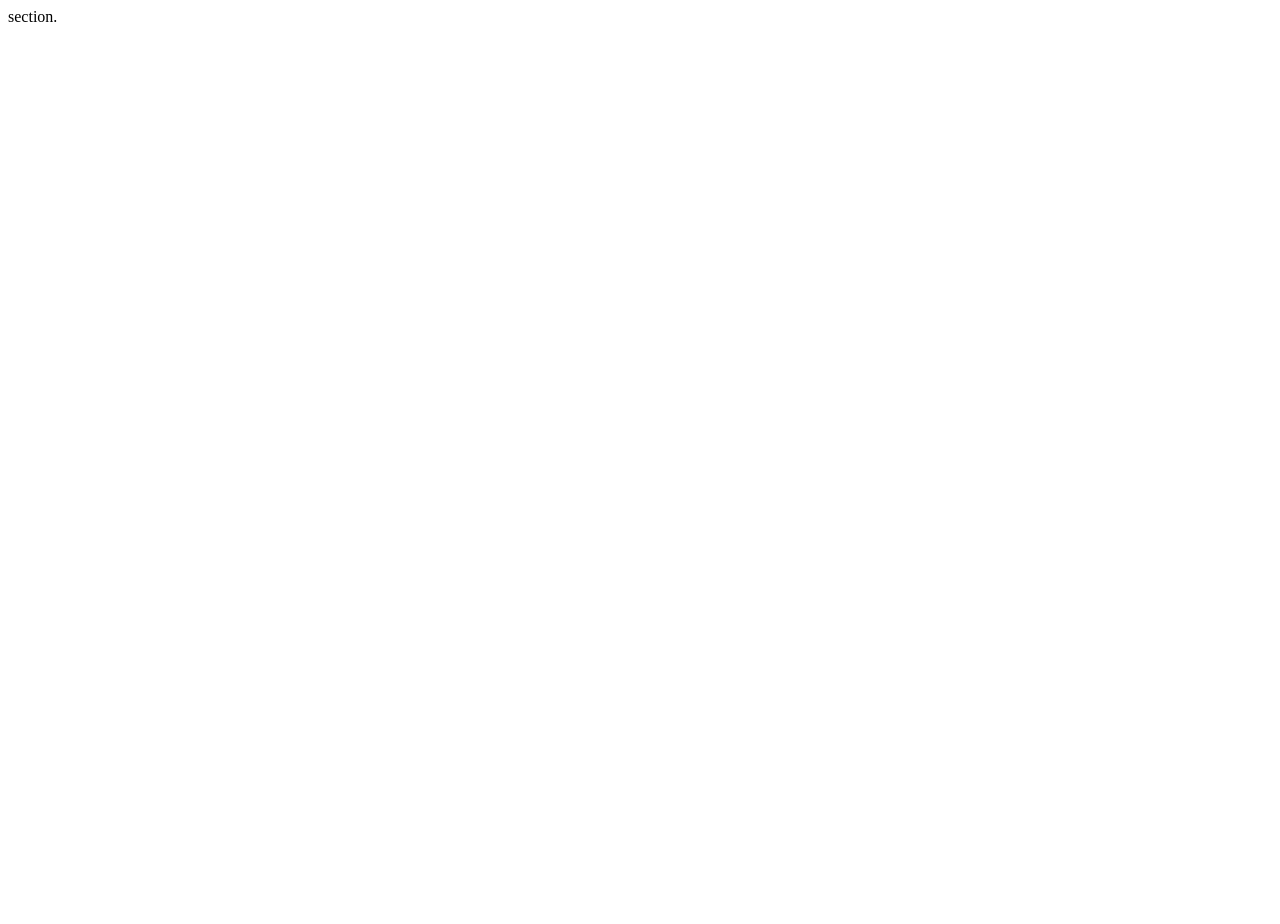
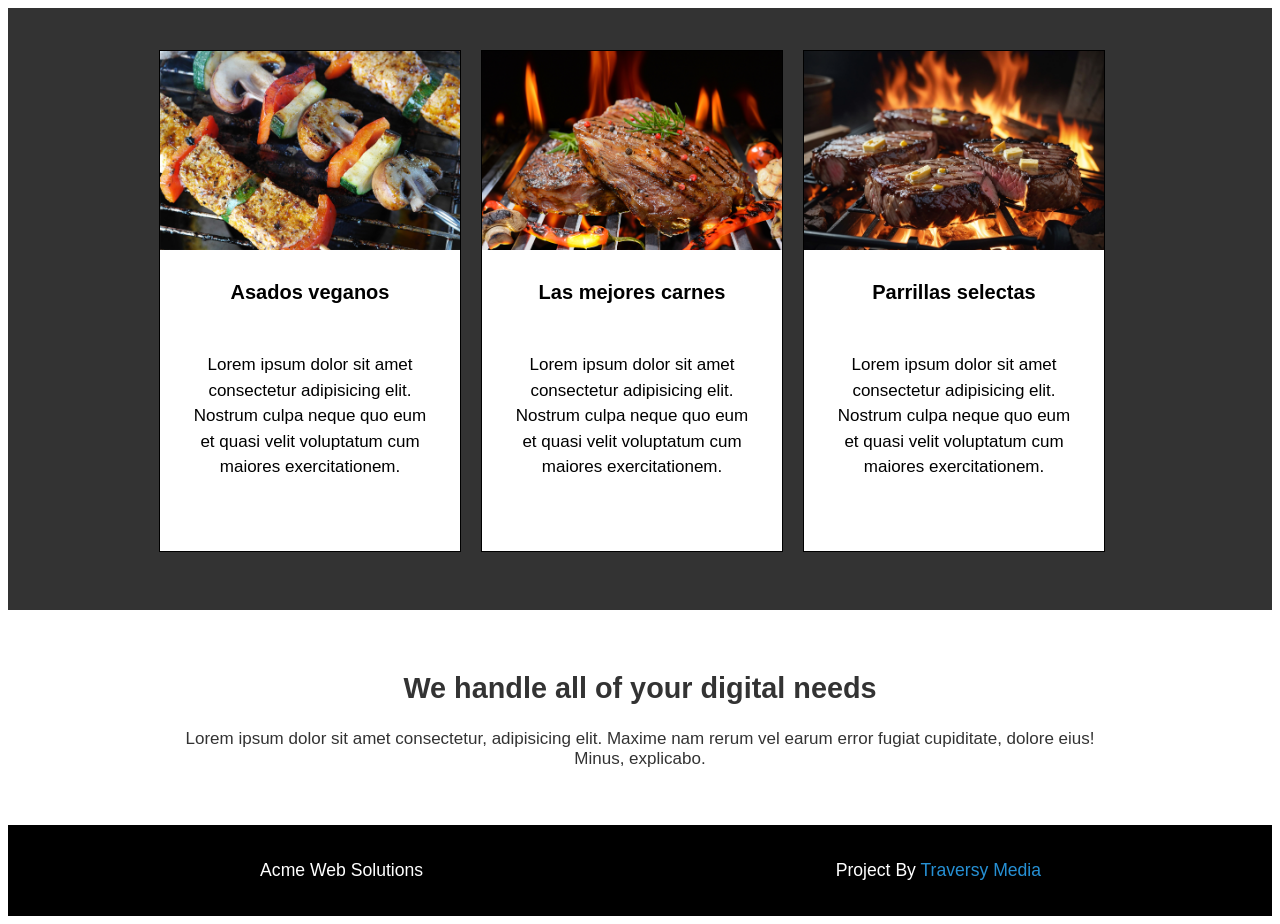
Before and after one commit to BarmanDev/Acme-Web-Clon, a plain HTML site: page index.html in a window 1280 px wide. Before the commit the page ends 800 px from the top, so only its background shows below. Drawn offline with Linux system fonts and the light colour scheme.

Commit message:
preparando merge

```diff
--- a/index.html
+++ b/index.html
@@ -7,20 +7,70 @@
     <title>ACME-WEB</title>
 </head>
 <body>
-    <header>
 
 
 
-    </header>
+
+
+
+
+
+
+
+
+
+
+
+
+
+
+
+
+
 
     <section class="about">
 
     </section>
 
-    <section class="card">
+
+    <section class="cards">
+
+        <div class="card">
+            <img src="img/imagen_1.jpg">
+            <h3>Asados veganos</h3>
+            <p>Lorem ipsum dolor sit amet consectetur adipisicing elit. Nostrum culpa neque quo eum et quasi velit voluptatum cum maiores exercitationem.</p>
+        </div>
+
+        <div class="card"><img src="img/imagen_2.jpg">
+            <h3>Las mejores carnes</h3>
+            <p>Lorem ipsum dolor sit amet consectetur adipisicing elit. Nostrum culpa neque quo eum et quasi velit voluptatum cum maiores exercitationem.</p>
+        </div>
+
+        <div class="card"><img src="img/imagen_3.jpg">
+            <h3>Parrillas selectas</h3>
+            <p>Lorem ipsum dolor sit amet consectetur adipisicing elit. Nostrum culpa neque quo eum et quasi velit voluptatum cum maiores exercitationem.</p>
+        </div>
+
+
 
     </section>
 
-    section.
+
+    <section class="texto">
+        <div class="content-wrap">
+            <h2> We handle all of your digital needs</h2>
+            <p>Lorem ipsum dolor sit amet consectetur, adipisicing elit. Maxime nam rerum vel earum error fugiat cupiditate, dolore eius! Minus, explicabo.</p>
+        </div>
+    </section>
+
+    <section class="footer" class=".content-wrap">
+        <div>
+            Acme Web Solutions
+        </div>
+        <div>
+            Project By <a href="https://www.traversymedia.com/">Traversy Media</a>
+        </div>
+    </section>
+
 </body>
 </html>
--- a/style.css
+++ b/style.css
@@ -0,0 +1,78 @@
+*{
+    font-family: Arial, Helvetica, sans-serif;
+}
+
+.card {
+    border: 1px solid black;
+    background-color: white;
+    width: 30%;
+    min-width: 280px;
+    max-width: 300px;
+    height:500px;
+    line-height: 40px;
+    text-align: center;
+    margin: 10px;
+    line-height: 1.5;
+}
+
+.card img {
+    width: 100%;
+}
+
+.card p {
+    padding: 1.5em;
+}
+
+h3 {
+    font-size: 20px;
+}
+
+p  {
+    font-size: 17px;
+}
+
+.content-wrap {
+    grid-column: 2/4;
+}
+
+.footer {
+    display: grid;
+    grid-template-columns: 1fr repeat(2, minmax(auto, 25em)) 1fr;
+    background-color: black;
+    color: white;
+    padding: 2em;
+    font-size: 1.1em;
+}
+
+.footer a {
+    color: #2690d4;
+}
+
+.footer a:link {
+    text-decoration: none;
+}
+
+.footer div{
+    grid-column: span 2;
+    text-align: center;
+}
+
+.cards {
+    background-color: #333 ;
+    padding-top: 2em;
+    padding-bottom: 3em;
+    padding-left: 4em;
+    padding-right: 5em;
+    display: flex;
+    justify-content: center;
+}
+
+.texto {
+    color: #333;
+    text-align: center;
+    font-size: 26px;
+    padding: 2em;
+    display: grid;
+    font-size: 1.2em;
+    grid-template-columns: 1fr repeat(2, minmax(auto, 25em)) 1fr;
+}
```
Also changed, not shown: img/imagen_1.jpg (added), img/imagen_2.jpg (added), img/imagen_3.jpg (added), 3 other files.
